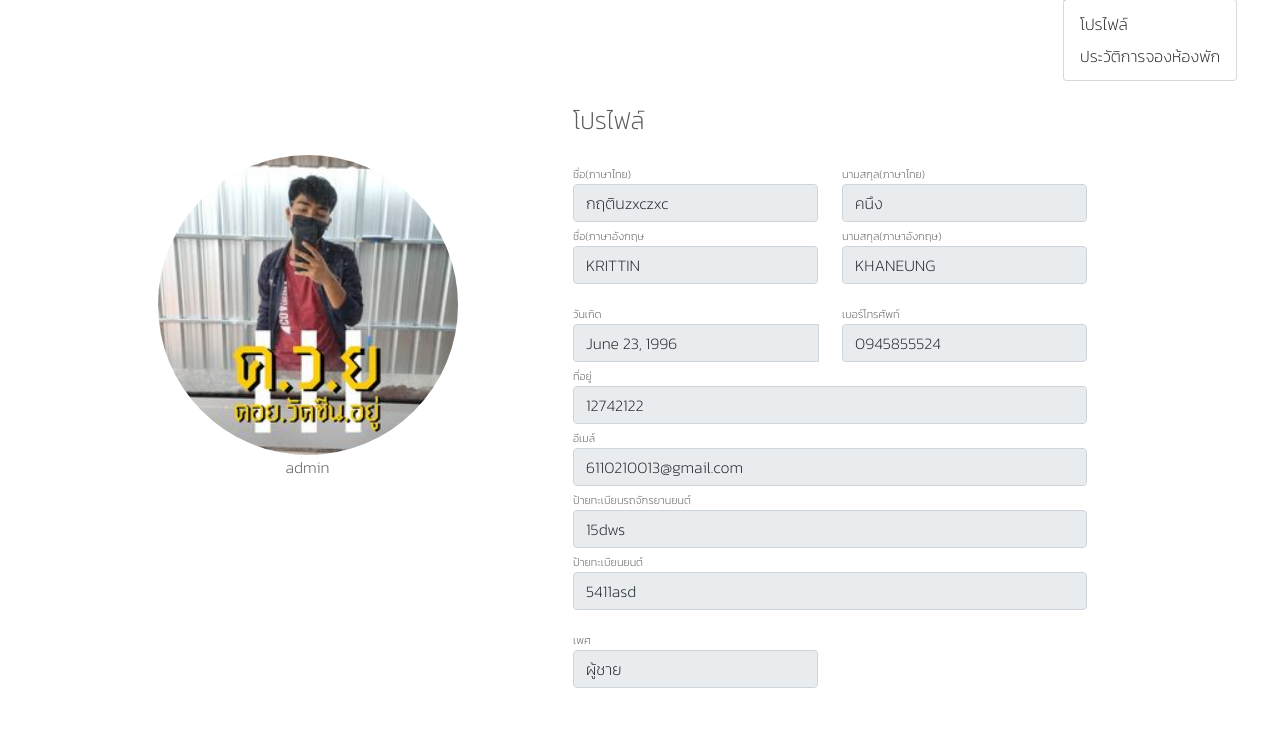
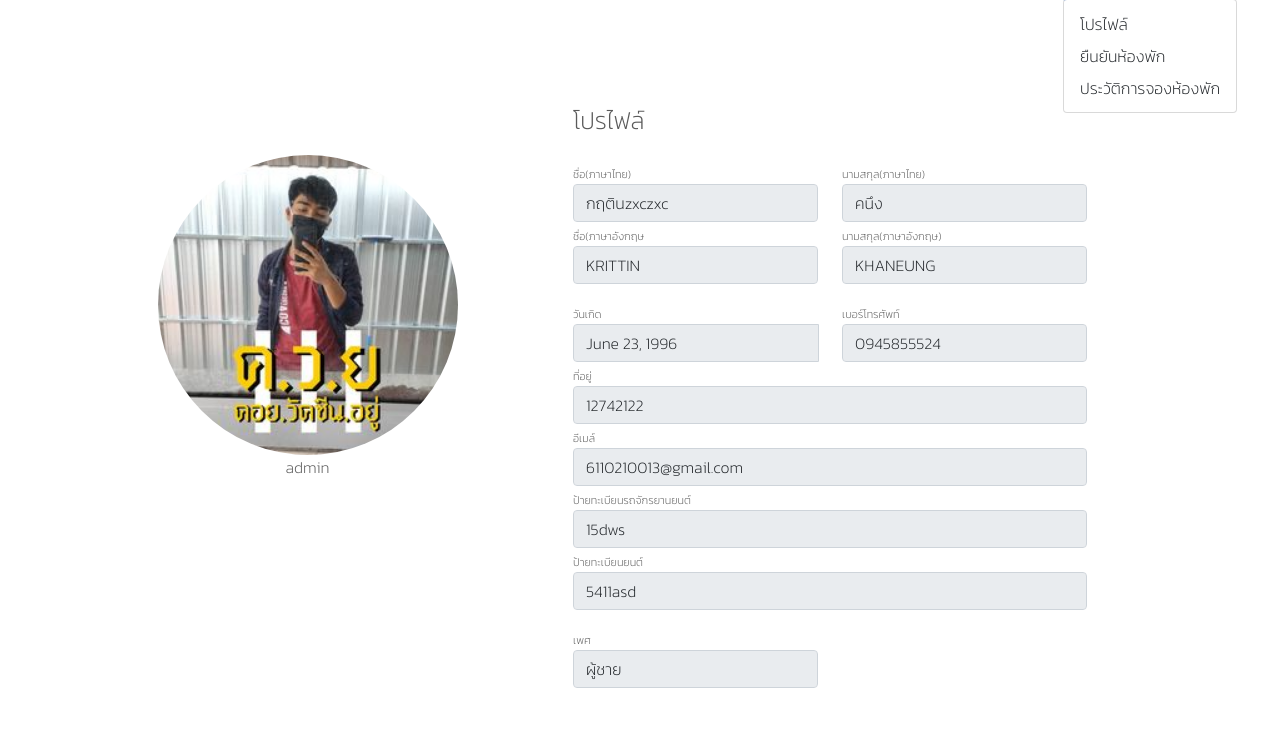
Before and after one commit to Krittin-Khanueng/DormitoryReservationSystem, a Django app: page /account/profile/ in a window 1280 px wide, after a click on "admin". Shown: the part 55-790 px from the top of the page. Run offline with Django 3.2, Linux system fonts and the light colour scheme; a user stored in the database is signed in; data comes from the database, SQL or seed files in the repository; some libraries are stand-ins or nearby versions.

Commit message:
add booking confirm to navbar

```diff
--- a/templates/include/navbar.html
+++ b/templates/include/navbar.html
@@ -52,11 +52,12 @@
                 <li class="nav-item">
                     <div class="dropdown">
                         <button class="btn btn-outline dropdown-toggle" type="button" id="dropdownMenuUser"
-                            data-bs-toggle="dropdown" aria-expanded="false">
+                            data-bs-toggle="dropdown" aria-expanded="false" >
                             {{request.user.username}}
                         </button>
                         <ul class="dropdown-menu" aria-labelledby="dropdownMenuUser">
                             <li><a class="dropdown-item" href="{% url 'profile'%}">โปรไฟล์</a></li>
+                            <li><a class="dropdown-item" href="{%url 'booking_confirm'%}">ยืนยันห้องพัก</a></li>
                             <li><a class="dropdown-item" href="{% url 'booking_history'%}">ประวัติการจองห้องพัก</a></li>
                         </ul>
                     </div>
@@ -64,7 +65,6 @@
                 </li>
                 <a href="{% url 'logout' %}" class="btn btn-outline-danger me-2 my-sm-0" type="button">ออกจากระบบ</a>
                 {% else %}
-                {% comment %} <a href="{% url 'login' %}" class="btn btn-outline-success me-2 my-sm-0" type="button">เข้าสู่ระบบ</a> {% endcomment %}
                 <a class="btn btn-primary"
                    href="https://oauth.psu.ac.th/?oauth=authorize&client_id=oauthpsu823&response_type=code&state=55ba8fa8a83fce7ca120ec14058f8a4a&redirect_uri=http://localhost:8080/psupassport/callback">Login</a>
                 &nbsp;
```
